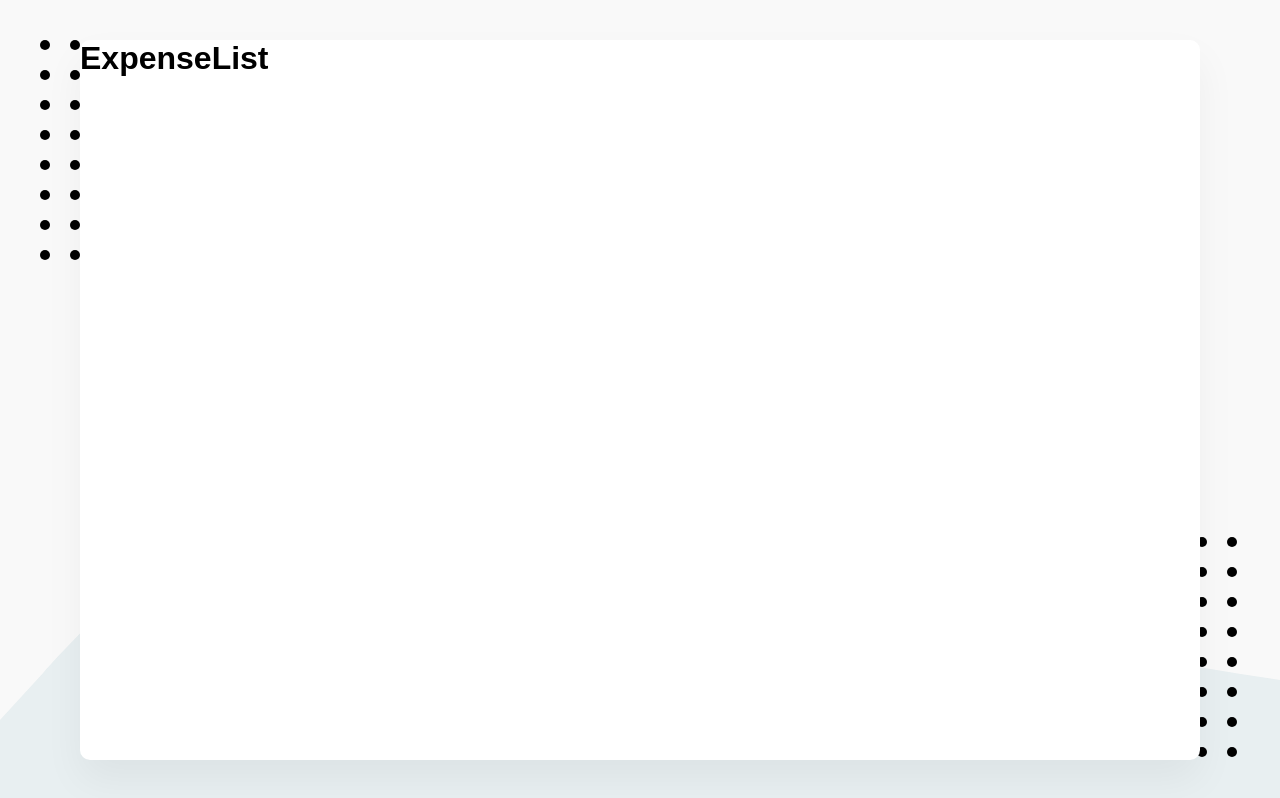
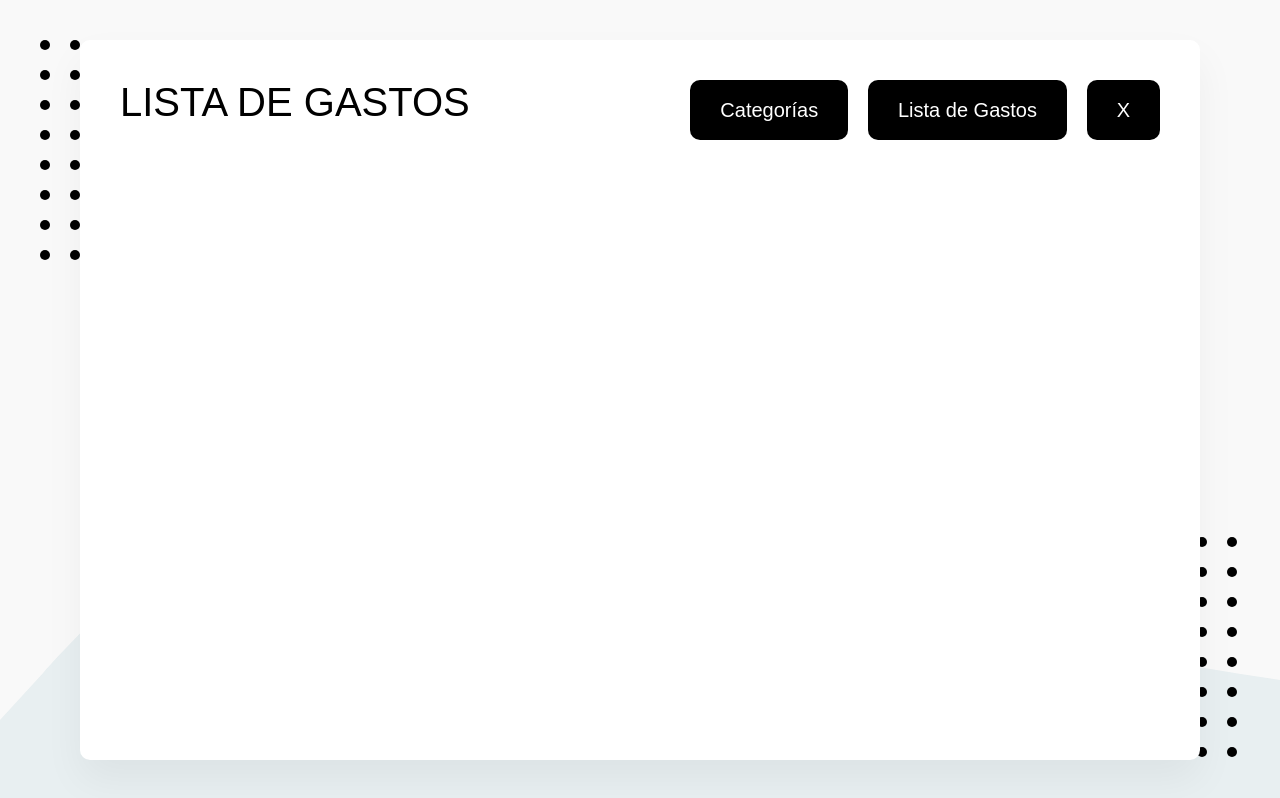
Before and after one commit to GuzMi-Hub/react_app_expense_record, a React (Create React App) app: page /lista in a window 1280 px wide. Built offline with nearby package versions, Linux system fonts and the light colour scheme; what webfontloader would draw is missing.

Commit message:
:art: Headers

```diff
--- a/src/App.jsx
+++ b/src/App.jsx
@@ -1,7 +1,32 @@
 import React from "react";
+import { Helmet } from "react-helmet";
+import {
+  Header,
+  Title,
+  ContainerButtons,
+  ContainerHeader,
+} from "./elements/Header";
+import Button from "./elements/Button";
 
 function App() {
-  return <h1>hola</h1>;
+  return (
+    <>
+      <Helmet>
+        <title>Agregar Gasto</title>
+      </Helmet>
+
+      <Header>
+        <ContainerHeader>
+          <Title> Agregar Gasto</Title>
+          <ContainerButtons>
+            <Button to="/categorias">Categorías</Button>
+            <Button to="lista">Lista de Gastos</Button>
+            <Button>X</Button>
+          </ContainerButtons>
+        </ContainerHeader>
+      </Header>
+    </>
+  );
 }
 
 export default App;
--- a/src/components/EditExpense.jsx
+++ b/src/components/EditExpense.jsx
@@ -1,7 +1,32 @@
 import React from "react";
+import { Helmet } from "react-helmet";
+import {
+  Header,
+  Title,
+  ContainerButtons,
+  ContainerHeader,
+} from "../elements/Header";
+import Button from "../elements/Button";
 
 const EditExpense = () => {
-  return <h1>EditExpense</h1>;
+  return (
+    <>
+      <Helmet>
+        <title>Agregar Gasto</title>
+      </Helmet>
+
+      <Header>
+        <ContainerHeader>
+          <Title> Agregar Gasto</Title>
+          <ContainerButtons>
+            <Button to="/categorias">Categorías</Button>
+            <Button to="lista">Lista de Gastos</Button>
+            <Button>X</Button>
+          </ContainerButtons>
+        </ContainerHeader>
+      </Header>
+    </>
+  );
 };
 
 export default EditExpense;
--- a/src/components/ExpenseList.jsx
+++ b/src/components/ExpenseList.jsx
@@ -1,7 +1,32 @@
 import React from "react";
+import { Helmet } from "react-helmet";
+import {
+  Header,
+  Title,
+  ContainerButtons,
+  ContainerHeader,
+} from "../elements/Header";
+import Button from "../elements/Button";
 
 const ExpenseList = () => {
-  return <h1>ExpenseList</h1>;
+  return (
+    <>
+      <Helmet>
+        <title>Lista de gastos</title>
+      </Helmet>
+
+      <Header>
+        <ContainerHeader>
+          <Title> Lista de gastos</Title>
+          <ContainerButtons>
+            <Button to="/categorias">Categorías</Button>
+            <Button to="lista">Lista de Gastos</Button>
+            <Button>X</Button>
+          </ContainerButtons>
+        </ContainerHeader>
+      </Header>
+    </>
+  );
 };
 
 export default ExpenseList;
--- a/src/components/ExpensePerCategory.jsx
+++ b/src/components/ExpensePerCategory.jsx
@@ -1,7 +1,27 @@
 import React from "react";
+import { Helmet } from "react-helmet";
+import {
+  Header,
+  Title,
+  ContainerButtons,
+  ContainerHeader,
+} from "../elements/Header";
+import Button from "../elements/Button";
 
 const ExpensePerCategory = () => {
-  return <h1>ExpensePerCategory</h1>;
+  return (
+    <>
+      <Helmet>
+        <title>Gasto por Categoría</title>
+      </Helmet>
+
+      <Header>
+        <ContainerHeader>
+          <Title> Gastos por Categoría</Title>
+        </ContainerHeader>
+      </Header>
+    </>
+  );
 };
 
 export default ExpensePerCategory;
--- /dev/null
+++ b/src/elements/Button.jsx
@@ -0,0 +1,29 @@
+import styled from "styled-components";
+import { Link } from "react-router-dom";
+
+const Button = styled(Link)`
+  background: ${(props) => (props.primario ? "#5B69E2" : "#000")};
+  width: ${(props) => (props.conIcono ? "15.62rem" : "auto")}; /* 250px */
+  margin-left: 1.25rem; /* 20px */
+  border: none;
+  border-radius: 0.625rem; /* 10px */
+  color: #fff;
+  font-family: "Work Sans", sans-serif;
+  height: 3.75rem; /* 60px */
+  padding: 1.25rem 1.87rem; /* 20px 30px */
+  font-size: 1.25rem; /* 20px */
+  font-weight: 500;
+  cursor: pointer;
+  text-decoration: none;
+  display: inline-flex;
+  justify-content: space-between;
+  align-items: center;
+  outline: none;
+
+  svg {
+    height: ${(props) => (props.iconoGrande ? "100%" : "0.75rem;")}; /* 12px */
+    fill: white;
+  }
+`;
+
+export default Button;
--- /dev/null
+++ b/src/elements/Header.jsx
@@ -0,0 +1,53 @@
+import React from "react";
+import styled from "styled-components";
+
+const Header = styled.div`
+  width: 100%;
+  padding: 2.5rem; /* 40px */
+  display: flex;
+  justify-content: space-between;
+  align-items: center;
+
+  @media (max-width: 60rem) {
+    /* 950px */
+    justify-content: start;
+  }
+`;
+
+const Title = styled.h1`
+  font-weight: normal;
+  text-transform: uppercase;
+  font-size: 2.5rem; /* 40px */
+
+  @media (max-width: 60rem) {
+    /* 950px */
+    font-size: 2rem; /* 32px */
+  }
+`;
+
+const ContainerHeader = styled.div`
+  width: 100%;
+  display: flex;
+  justify-content: space-between;
+
+  @media (max-width: 60rem) {
+    /* 950px */
+    display: flex;
+    flex-direction: column-reverse;
+    align-items: center;
+
+    & > div {
+      display: flex;
+      margin-bottom: 1.25rem; /* 20px */
+      justify-content: end;
+    }
+  }
+`;
+
+const ContainerButtons = styled.div`
+  display: flex;
+  justify-content: space-between;
+  align-items: center;
+`;
+
+export { Header, Title, ContainerButtons, ContainerHeader };
--- a/src/index.css
+++ b/src/index.css
@@ -2,10 +2,6 @@
   margin: 0;
   padding: 0;
   box-sizing: border-box;
-}
-
-html {
-  font-size: 62.5%;
 }
 
 :root {
```
